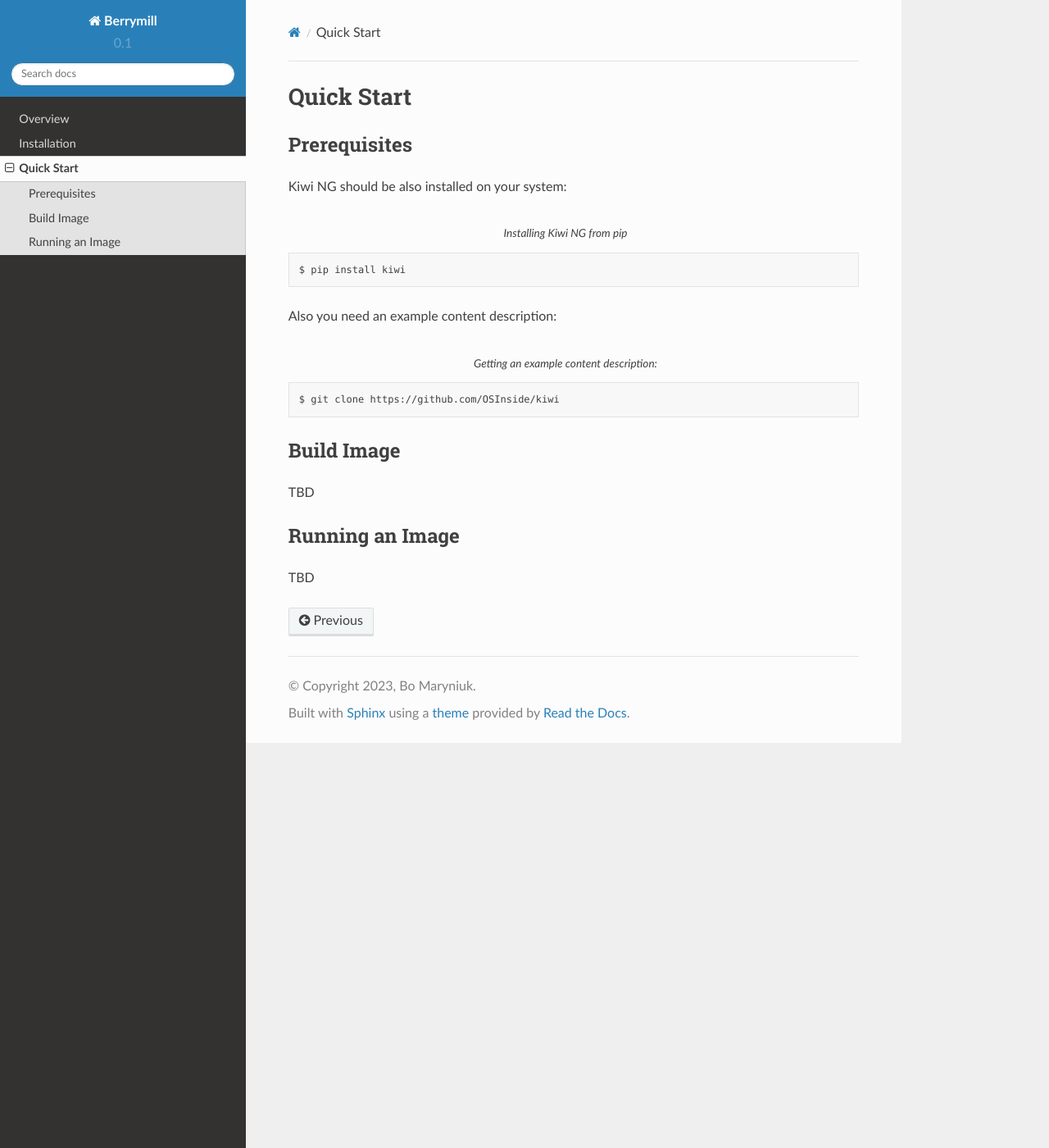
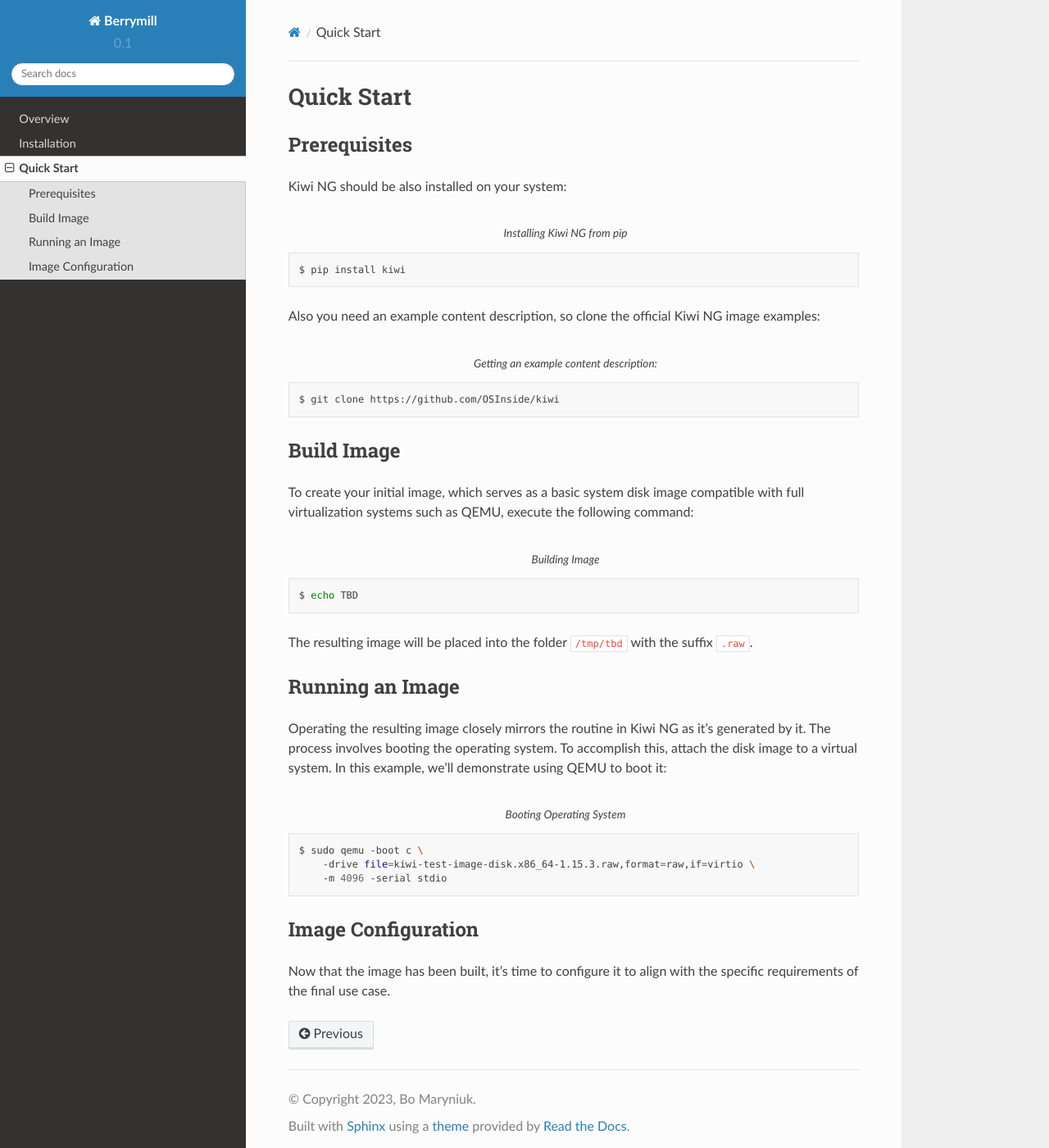
Before and after one commit to isbm/berrymill, a Sphinx documentation site: the page built from doc/source/quickstart.rst, in a window 1280 px wide and 1400 px high. Shown: the whole window at 82% size. Built offline with Sphinx 7.4.7 and the Read the Docs theme 2.0.0, drawn with Linux system fonts in a browser that asks for light colours.

Commit message:
Update quickstart (still needs to be finished)

```diff
--- a/doc/source/quickstart.rst
+++ b/doc/source/quickstart.rst
@@ -11,7 +11,7 @@ Kiwi NG should be also installed on your system:
 
     $ pip install kiwi
 
-Also you need an example content description:
+Also you need an example content description, so clone the official Kiwi NG image examples:
 
 .. code-block:: shell
     :caption: Getting an example content description:
@@ -21,9 +21,29 @@ Also you need an example content description:
 Build Image
 -----------
 
-TBD
+To create your initial image, which serves as a basic system disk image compatible with full virtualization systems such as QEMU, execute the following command:
+
+.. code-block:: shell
+    :caption: Building Image
+
+    $ echo TBD
+
+The resulting image will be placed into the folder ``/tmp/tbd`` with the suffix ``.raw``.
+
 
 Running an Image
 ----------------
 
-TBD
+Operating the resulting image closely mirrors the routine in Kiwi NG as it's generated by it. The process involves booting the operating system. To accomplish this, attach the disk image to a virtual system. In this example, we'll demonstrate using QEMU to boot it:
+
+.. code-block:: shell
+    :caption: Booting Operating System
+
+    $ sudo qemu -boot c \
+        -drive file=kiwi-test-image-disk.x86_64-1.15.3.raw,format=raw,if=virtio \
+        -m 4096 -serial stdio
+
+Image Configuration
+-------------------
+
+Now that the image has been built, it's time to configure it to align with the specific requirements of the final use case.
```
